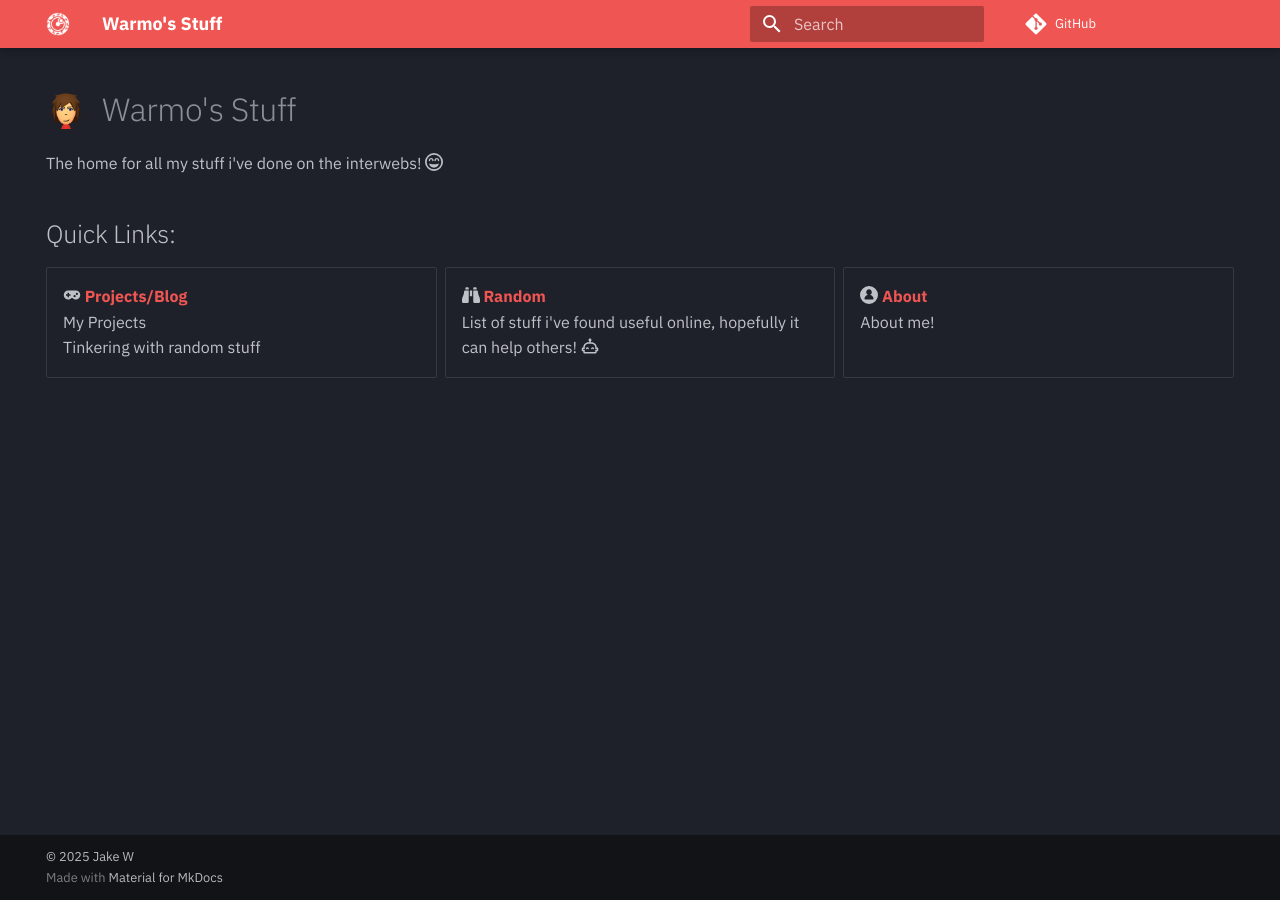
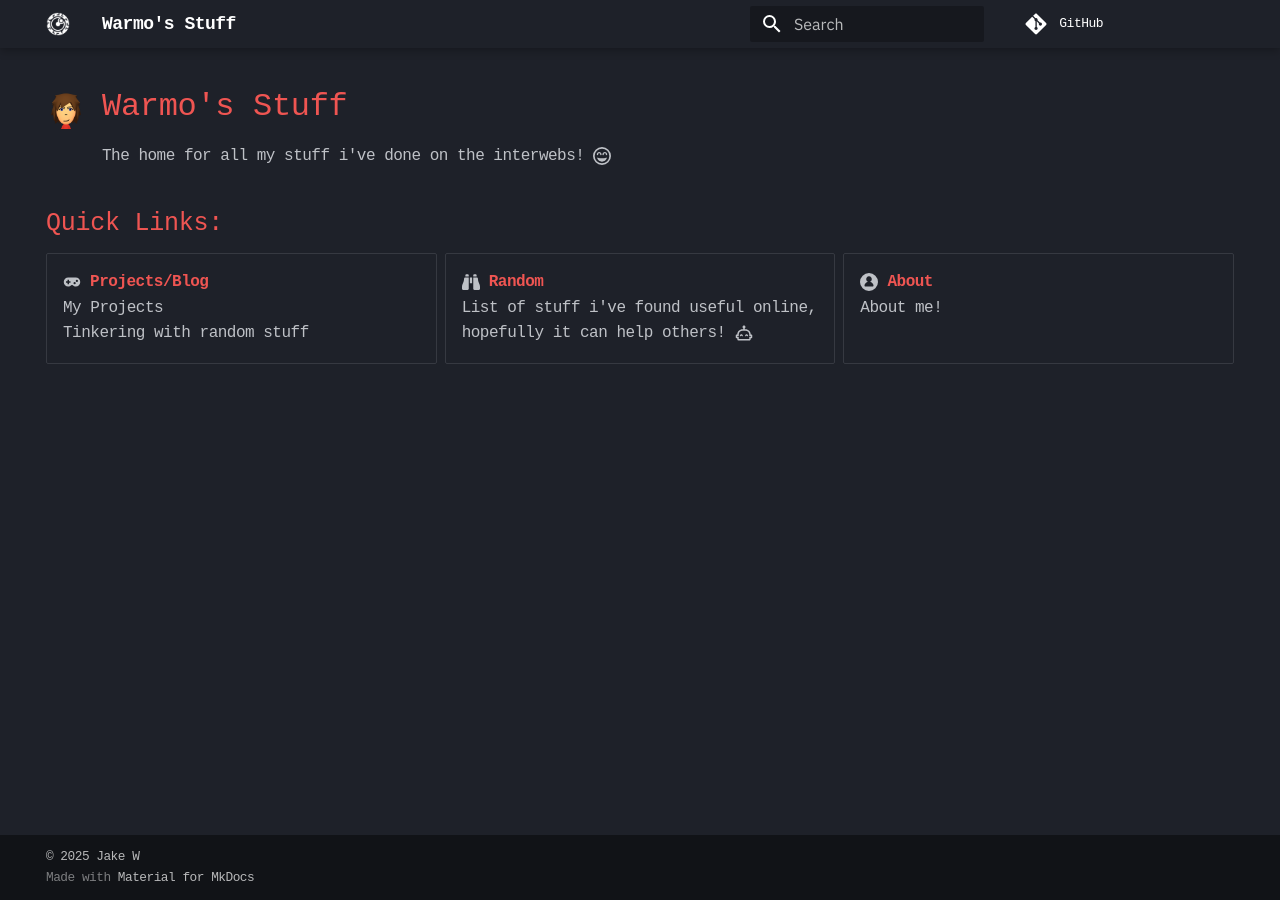
Before and after one commit to Warmo/warmo.github.io, an MkDocs documentation site: the page built from docs/index.md, in a window 1280 px wide. Built offline with MkDocs 1.6.1 and Material for MkDocs 9.7.7, drawn with Linux system fonts in a browser that asks for light colours; some web fonts are replaced; comment, search, counter and statistics services are not loaded.

Commit message:
Changed colours and font

```diff
--- a/docs/stylesheets/extra.css
+++ b/docs/stylesheets/extra.css
@@ -7,10 +7,15 @@
 }
 
 .md-header__topic::after {
-  content: "|";
-  position: static;
+  content: "";
+  display: inline-block;
+  width: 6px;
+  height: 1.4em; /* Adjust this value */
+  margin-top: 0.6rem;
+  margin-left: 0.2rem;
+  background-color: currentColor;
   animation: cursor-blink 1.5s steps(2) infinite;
-  font-size: 1.7rem;
+  vertical-align: text-bottom; /* Aligns cursor with text */
 }
 
 @keyframes cursor-blink {
@@ -18,3 +23,51 @@
     opacity: 0;
   }
 }
+
+:root {
+  --md-footer-bg-color: #1a1c23;
+  --md-footer-fg-color: #999faa;
+}
+
+/* Links */
+.md-typeset a {
+  color: #ef5552;
+}
+
+/* Header Navigation */
+.md-header {
+  background-color: #1e2129;
+}
+
+/* Titles */
+.md-typeset h1, .md-typeset h2, .md-typeset h3 {
+  color: #ef5552;
+}
+.md-typeset a:hover {
+  color: #82c1ff;
+  text-decoration: underline;
+}
+
+@font-face {
+  font-family: 'Web437 IBM VGA';
+  src: url('assets/fonts/Web437_IBM_VGA_8x16.woff') format('woff');
+  font-weight: normal;
+  font-style: normal;
+  font-display: swap;
+}
+
+/* Apply the font globally */
+body {
+  font-family: 'Web437 IBM VGA', monospace, monospace;
+}
+
+/* Optional: headers use the same font */
+.md-typeset h1, .md-typeset h2, .md-typeset h3 {
+  font-family: 'Web437 IBM VGA', monospace, monospace;
+  line-height: 1.1;
+}
+
+body {
+  font-family: 'Web437 IBM VGA', monospace;
+  letter-spacing: -0.05em;  /* tweak this value */
+}
```
Also changed, not shown: docs/assets/fonts/Web437_IBM_VGA_8x16.woff (added).
